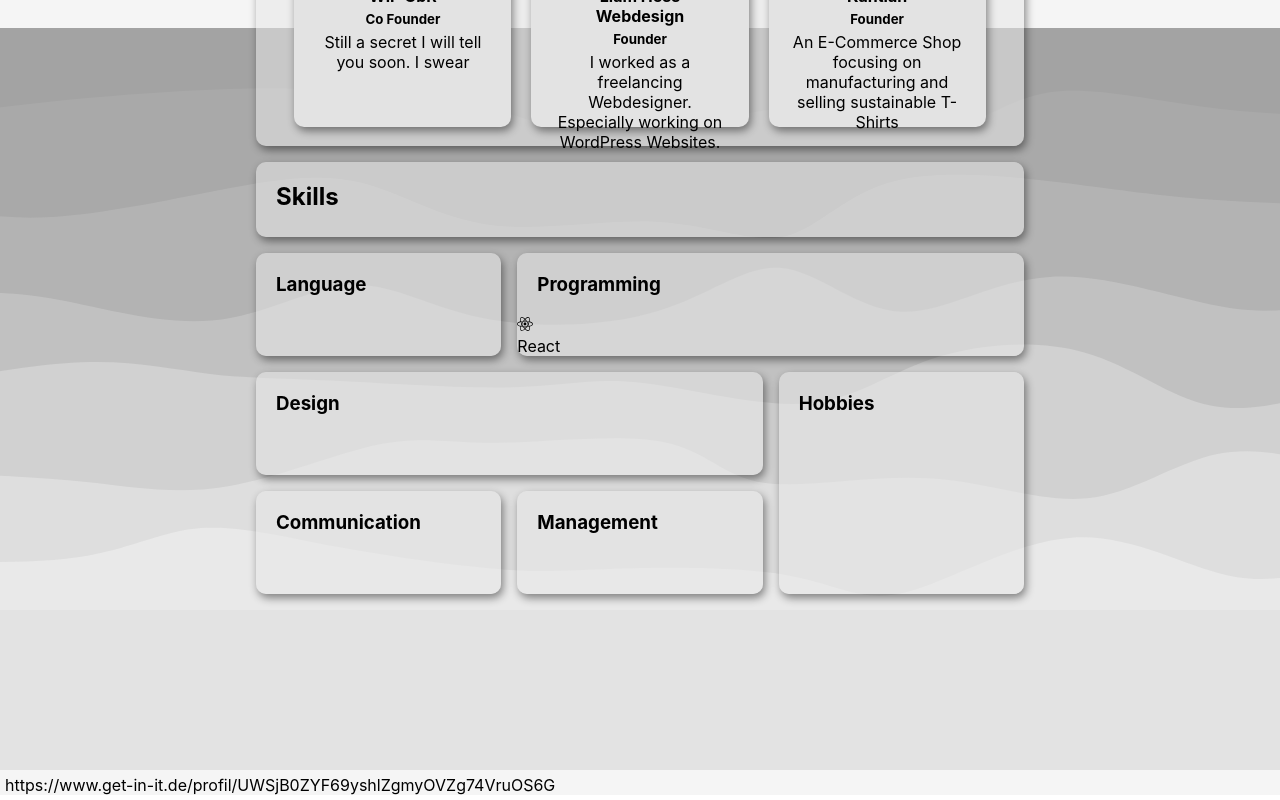
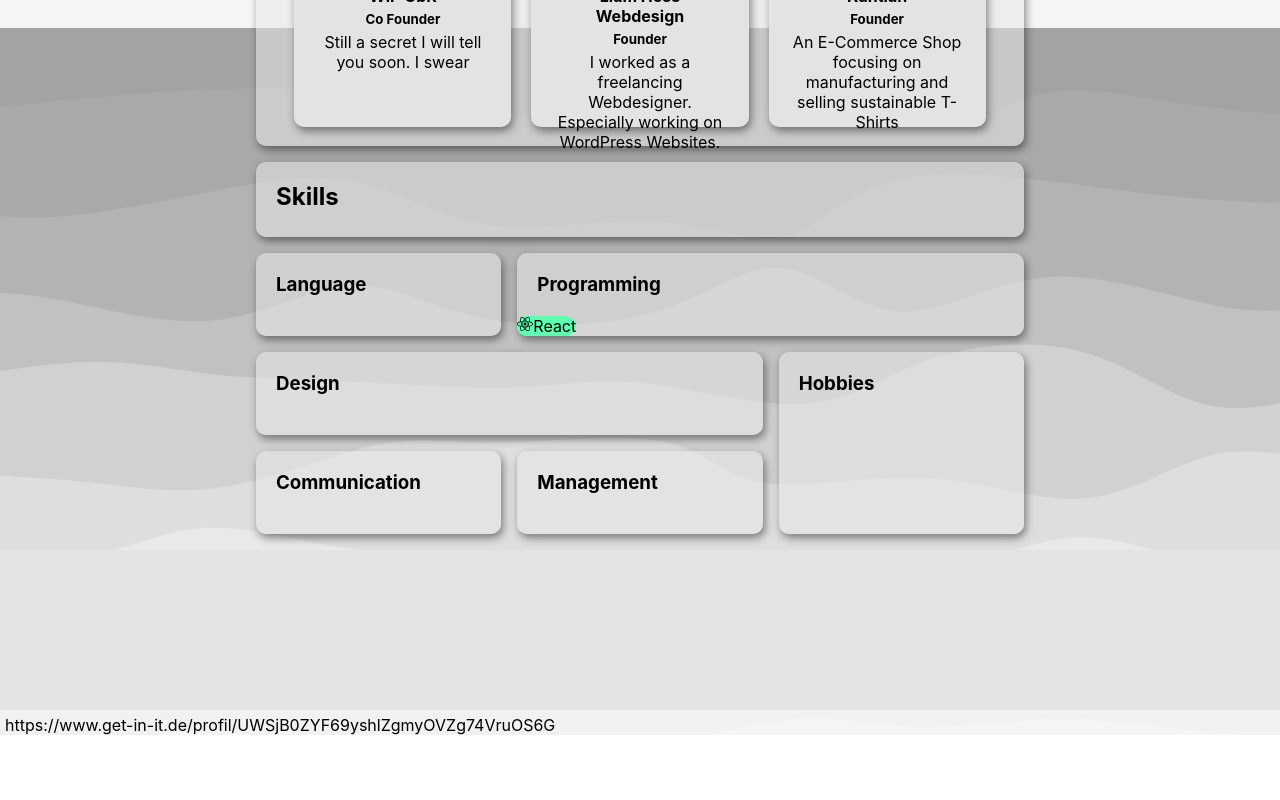
Before and after one commit to liamskydamien/me, a React (Create React App) app: page / in a window 1280 px wide. Shown: the part 1572-2372 px from the top of the page. After the commit the page ends 2312 px from the top, so only its background shows below. Built offline with nearby package versions, Linux system fonts and the light colour scheme.

Commit message:
Adding switch for deciding color

```diff
--- a/src/Components/Skills/Skill.js
+++ b/src/Components/Skills/Skill.js
@@ -1,6 +1,29 @@
 import styles from './Skill.module.css'
 const Skill = props => {
-    const classes = styles.wrapper + ` styles.${props.color}`;
+    const color = () => {
+        switch (props.color) {
+            case 'red':
+                return styles.red;
+            case 'green':
+                return styles.green;
+            case 'yellow':
+                return styles.yellow;
+            case 'blue':
+                return styles.blue;
+            case 'darkGreen':
+                return styles.darkGreen;
+            case 'purple':
+                return styles.purple;
+            case 'darkPurple':
+                return styles.darkPurple;
+            case 'orange':
+                return styles.orange;
+            default:
+                return styles.darkBlue;
+        }
+    }
+
+    const classes = styles.wrapper + ' ' + color();
     return <div className={classes}>
         <div>{props.icon}</div>
         <div>{props.title}</div>
--- a/src/Components/Skills/Skill.module.css
+++ b/src/Components/Skills/Skill.module.css
@@ -1,5 +1,6 @@
 .wrapper{
     border-radius: 25px;
+    display: flex;
 }
 
 .blue{
```
